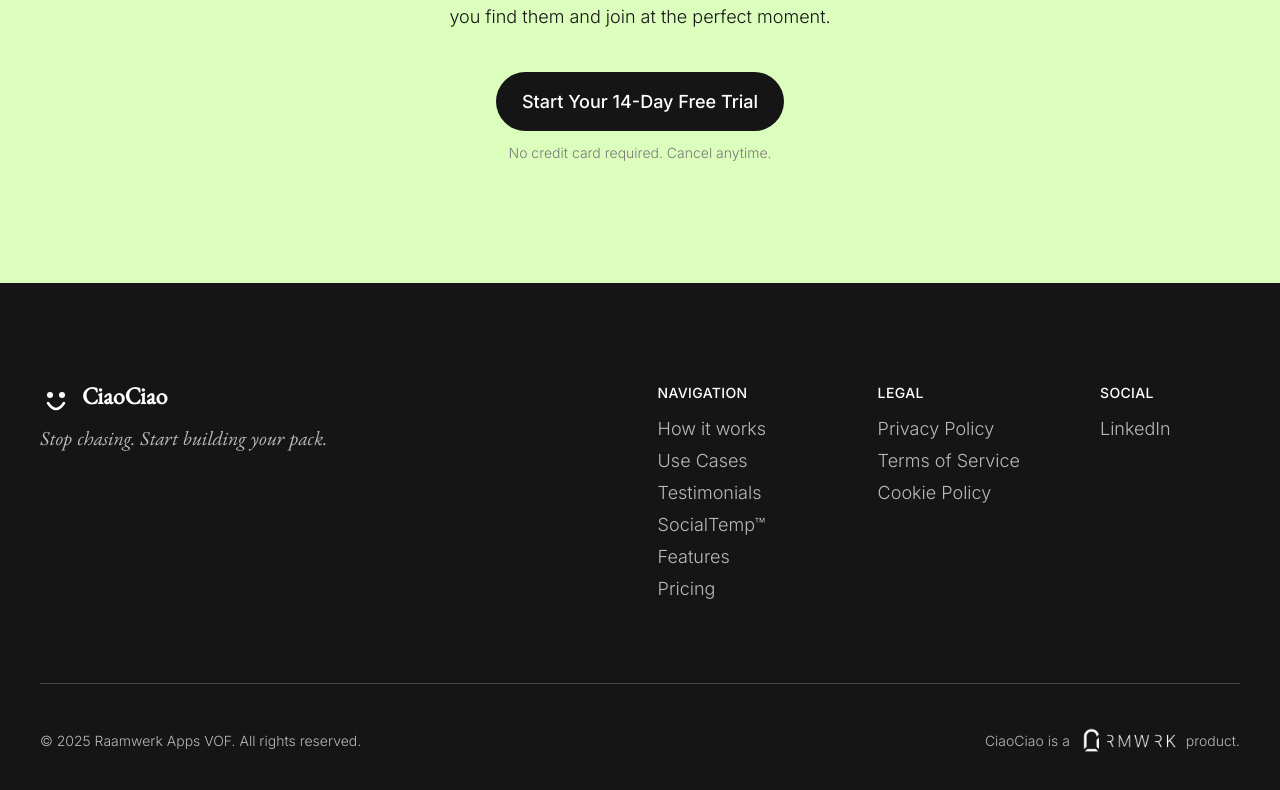
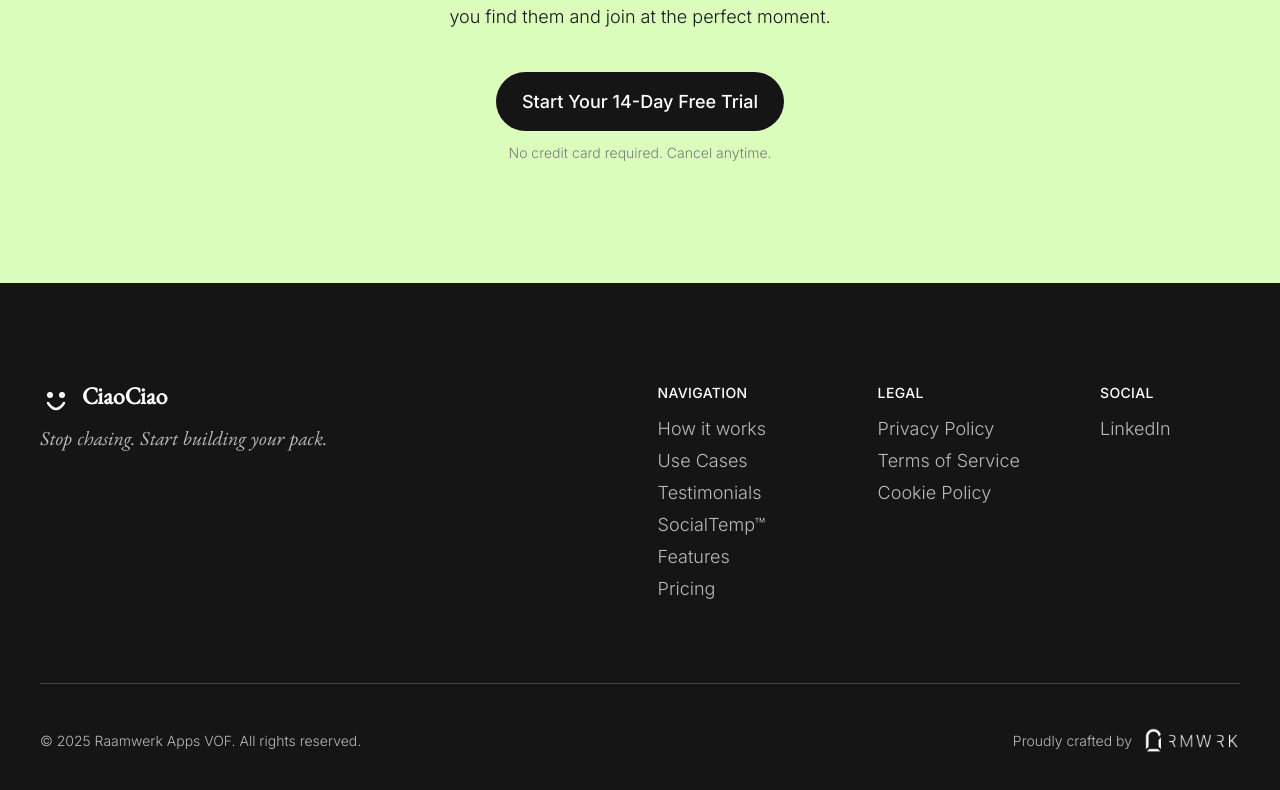
Before and after one commit to pnoyens/ciaociao-web, a Next.js app: page / in a window 1280 px wide. Shown: the part 9620-10410 px from the top of the page. Built offline with nearby package versions, Linux system fonts and the light colour scheme.

Commit message:
Update footer bottom line to "Proudly crafted by [logo]"
🤖 Generated with [Claude Code](https://claude.com/claude-code)

Co-Authored-By: Claude <noreply@anthropic.com>

```diff
--- a/components/Footer.tsx
+++ b/components/Footer.tsx
@@ -84,7 +84,7 @@ export default function Footer() {
             © 2025 Raamwerk Apps VOF. All rights reserved.
           </p>
           <div className="flex items-center gap-2 text-sm font-light text-white/70">
-            <span>CiaoCiao is a</span>
+            <span>Proudly crafted by</span>
             <a href="https://www.raamwerk.co" target="_blank" rel="noopener noreferrer">
               <Image
                 src="/img/raamwerk-logo-white.webp"
@@ -94,7 +94,6 @@ export default function Footer() {
                 className="brightness-100 hover:brightness-125 transition-all"
               />
             </a>
-            <span>product.</span>
           </div>
         </div>
       </div>
```
